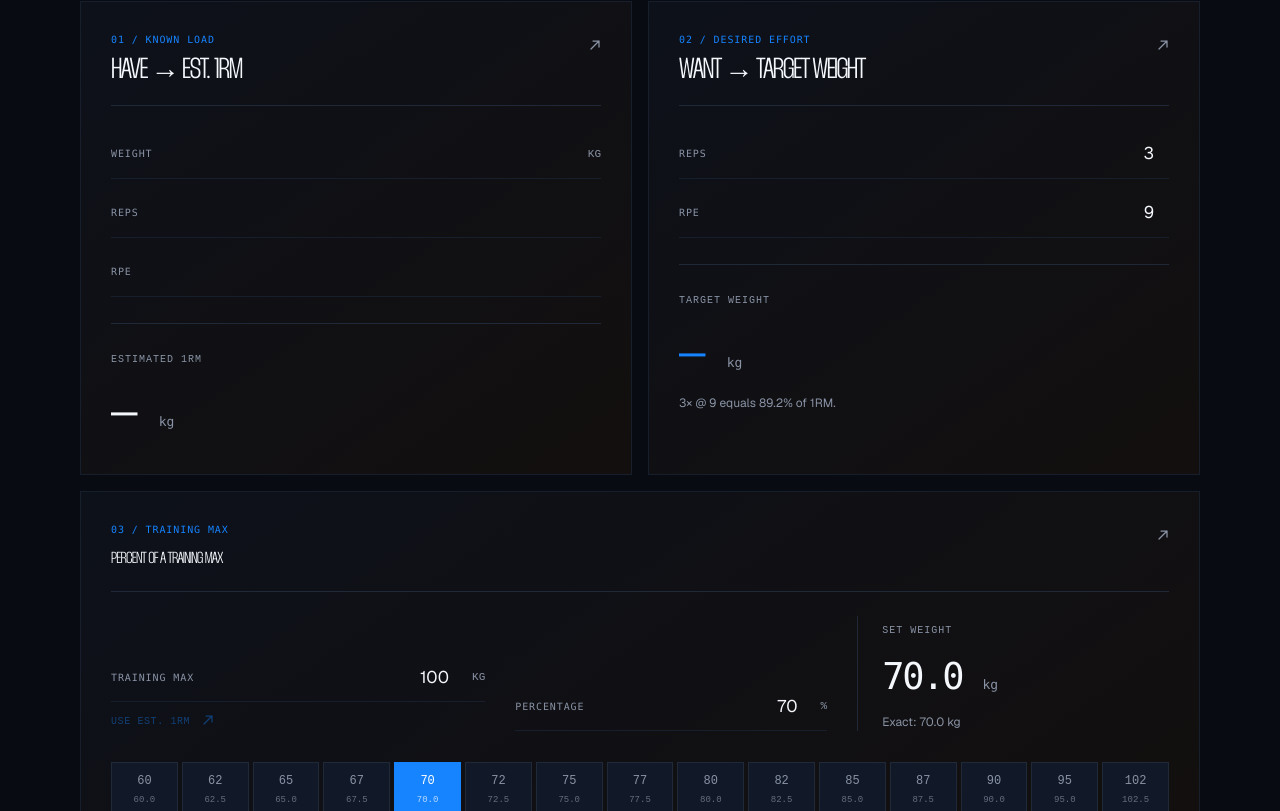
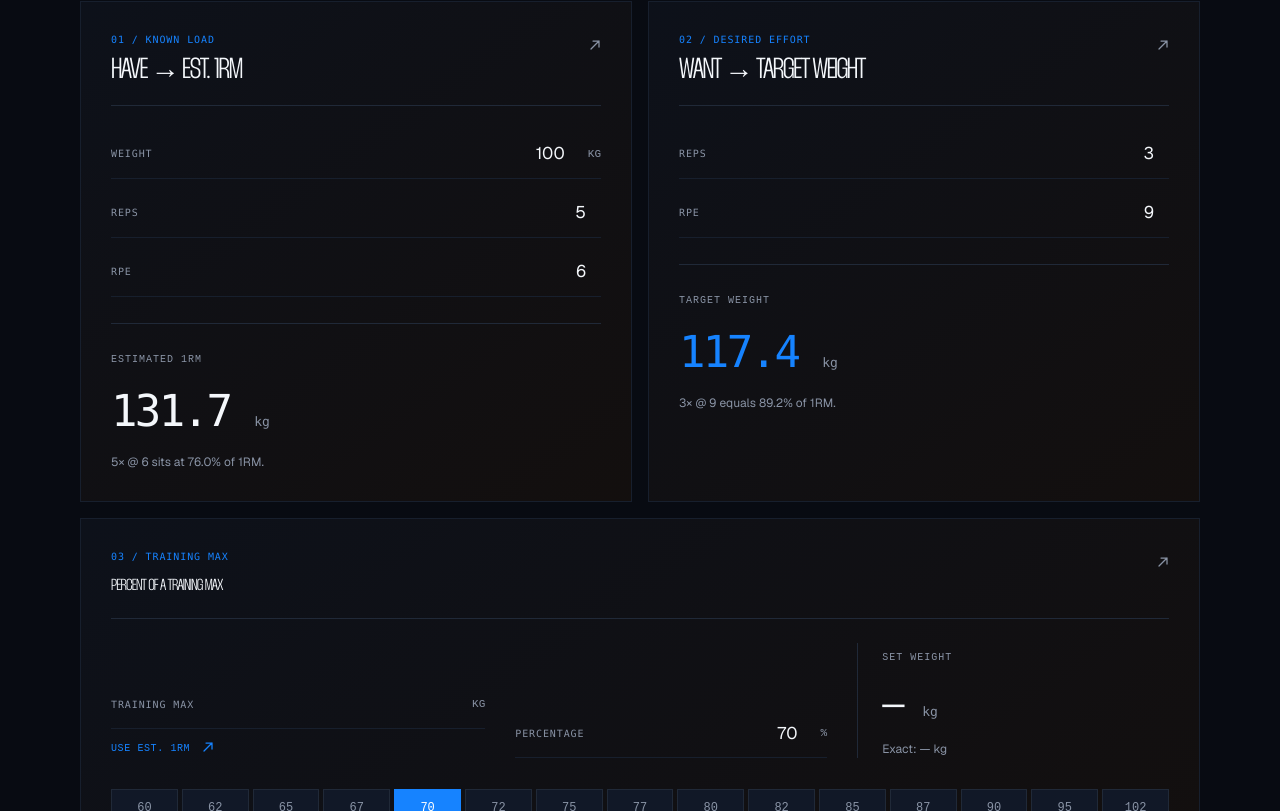
Before and after one commit to mauromltn/rpe-load-calculator, a Next.js app: page / in a window 1280 px wide. Shown: the part 449-1260 px from the top of the page. Built offline with nearby package versions, Linux system fonts and the light colour scheme.

Commit message:
Keep placeholder weight in first section only
V0-Chat-Id: jyfpAoBgQjd

```diff
--- a/components/rpe-calculator.tsx
+++ b/components/rpe-calculator.tsx
@@ -19,12 +19,12 @@ function PanelHeader({ title, eyebrow }: { title: string; eyebrow: string }) {
 
 export function RpeCalculator() {
   const [unit, setUnit] = useState<'kg' | 'lb'>('kg')
-  const [haveWeight, setHaveWeight] = useState<number | ''>('')
-  const [haveReps, setHaveReps] = useState<number | ''>('')
-  const [haveRpe, setHaveRpe] = useState<number | ''>('')
+  const [haveWeight, setHaveWeight] = useState<number | ''>(100)
+  const [haveReps, setHaveReps] = useState<number | ''>(5)
+  const [haveRpe, setHaveRpe] = useState<number | ''>(6)
   const [wantReps, setWantReps] = useState(3)
   const [wantRpe, setWantRpe] = useState(9)
-  const [trainingMax, setTrainingMax] = useState(100)
+  const [trainingMax, setTrainingMax] = useState<number | ''>('')
   const [trainingPercentage, setTrainingPercentage] = useState(70)
 
   const oneRepMax = useMemo(() => estimatedOneRepMax(Number(haveWeight), Number(haveReps), Number(haveRpe)), [haveWeight, haveReps, haveRpe])
```
